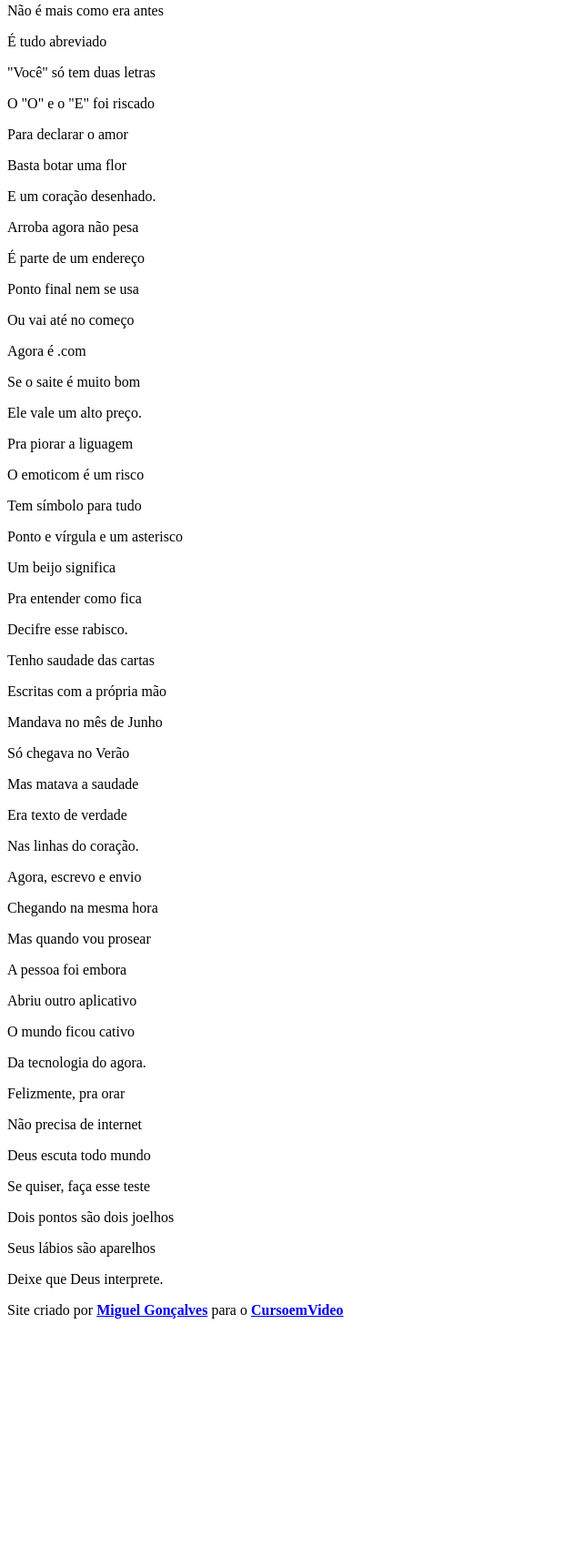
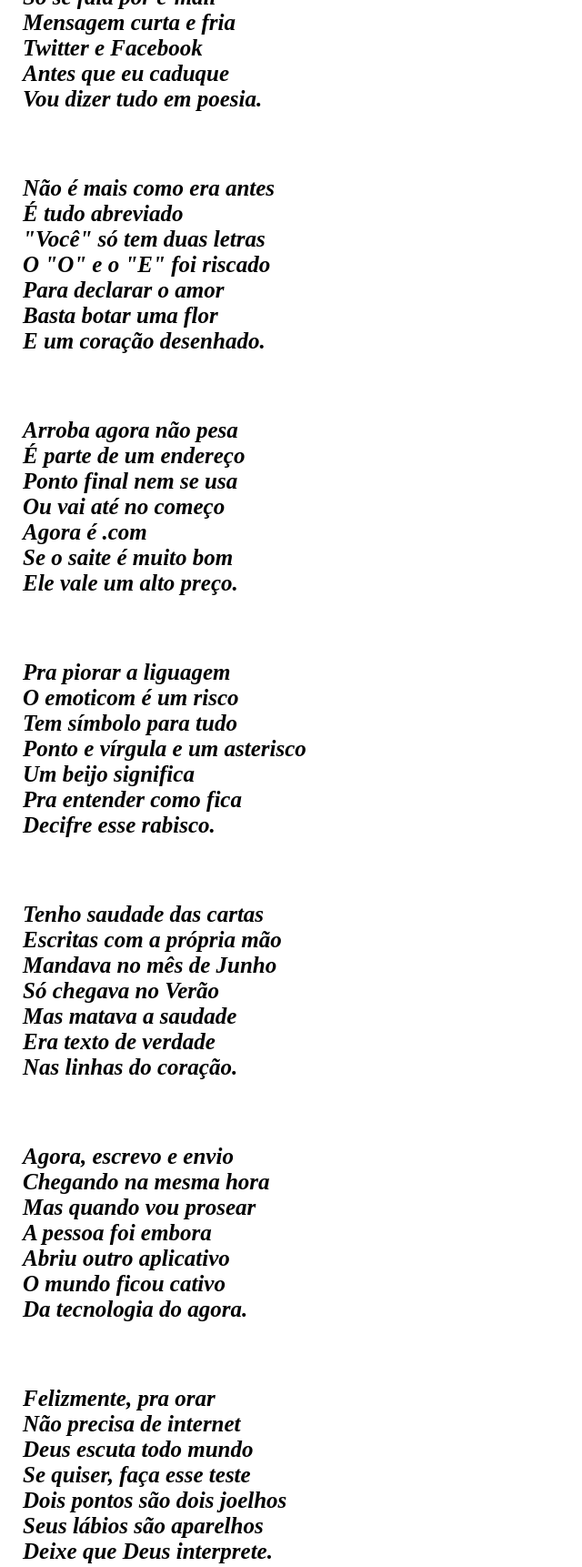
Before and after one commit to miguelPRG/Projeto-Cordel, a plain HTML site: page index.html in a window 1280 px wide. Shown: the part 349-2071 px from the top of the page at 91% size, without its empty margins (0-640 px from the left). Before the commit the page ends 1814 px from the top, so only its background shows below. Drawn offline with Linux system fonts and the light colour scheme.

Commit message:
mais um commit
ma

```diff
--- a/index.html
+++ b/index.html
@@ -3,6 +3,7 @@
 <head>
     <meta charset="UTF-8">
     <meta name="viewport" content="width=device-width, initial-scale=1.0">
+    <link rel="stylesheet" href="style.css">
     <title>Cordel Moderno</title>
 </head>
 <body>
@@ -11,77 +12,90 @@
         <p>Por <strong><cite><a href="https://www.recantodasletras.com.br/poesias/3186743]" rel="external" target="_blank">Milton Duarte</a></cite></strong></p>
     </header>
     <main>
-        <div>
-            <p>Estou ficando cansado</p>
-            <p>Da tal tecnologia</p>
-            <p>Só se fala por e-mail</p>
-            <p>Mensagem curta e fria</p>
-            <p>Twitter e Facebook</p>
-            <p>Antes que eu caduque</p>
-            <p>Vou dizer tudo em poesia.</p>
-        </div>
-        <div>
+        <section>
+            <p>
+                Estou ficando cansado<br>
+                Da tal tecnologia<br>
+                Só se fala por e-mail<br>
+                Mensagem curta e fria<br>
+                Twitter e Facebook<br>
+                Antes que eu caduque<br>
+                Vou dizer tudo em poesia.
+            </p>
+        </section>
+        <section>
             <div>
-            <p>Não é mais como era antes</p>
-            <p>É tudo abreviado</p>
-            <p>"Você" só tem duas letras</p>
-            <p>O "O" e o "E" foi riscado</p>
-            <p>Para declarar o amor</p>
-            <p>Basta botar uma flor</p>
-            <p>E um coração desenhado.</p>
+                <p>
+                    Não é mais como era antes<br>
+                    É tudo abreviado<br>
+                    "Você" só tem duas letras<br>
+                    O "O" e o "E" foi riscado<br>
+                    Para declarar o amor<br>
+                    Basta botar uma flor<br>
+                    E um coração desenhado.
+                </p>
             </div>
-        </div>
-        <div>
-            <p>Arroba agora não pesa</p>
-            <p>É parte de um endereço</p>
-            <p>Ponto final nem se usa</p>
-            <p>Ou vai até no começo</p>
-            <p>Agora é .com</p>
-            <p>Se o saite é muito bom</p>
-            <p>Ele vale um alto preço.</p>
-        </div>
-        <div>
-            <p>Pra piorar a liguagem</p>
-            <p>O emoticom é um risco</p>
-            <p>Tem símbolo para tudo</p>
-            <p>Ponto e vírgula e um asterisco</p>
-            <p>Um beijo significa</p>
-            <p>Pra entender como fica</p>
-            <p>Decifre esse rabisco.</p>
-        </div>
-        <div>
+        </section>
+        <section>
+            <p>
+                Arroba agora não pesa<br>
+                É parte de um endereço<br>
+                Ponto final nem se usa<br>
+                Ou vai até no começo<br>
+                Agora é .com<br>
+                Se o saite é muito bom<br>
+                Ele vale um alto preço.
+            </p>
+        </section>
+        <section>
+            <p>
+                Pra piorar a liguagem<br>
+                O emoticom é um risco<br>
+                Tem símbolo para tudo<br>
+                Ponto e vírgula e um asterisco<br>
+                Um beijo significa<br>
+                Pra entender como fica<br>
+                Decifre esse rabisco.
+            </p>
+        </section>
+        <section>
             <div>
-                <p>Tenho saudade das cartas</p>
-                <p>Escritas com a própria mão</p>
-                <p>Mandava no mês de Junho</p>
-                <p>Só chegava no Verão</p>
-                <p>Mas matava a saudade</p>
-                <p>Era texto de verdade</p>
-                <p>Nas linhas do coração.</p>
+                <p>
+                    Tenho saudade das cartas<br>
+                    Escritas com a própria mão<br>
+                    Mandava no mês de Junho<br>
+                    Só chegava no Verão<br>
+                    Mas matava a saudade<br>
+                    Era texto de verdade<br>
+                    Nas linhas do coração.
+                </p>
             </div>
-        </div>
-        <div>
-            <p>Agora, escrevo e envio</p>
-            <p>Chegando na mesma hora</p>
-            <p>Mas quando vou prosear</p>
-            <p>A pessoa foi embora</p>
-            <p>Abriu outro aplicativo</p>
-            <p>O mundo ficou cativo</p>
-            <p>Da tecnologia do agora.</p>
-        </div>
-        <div>
-            <p>Felizmente, pra orar</p>
-            <p>Não precisa de internet</p>
-            <p>Deus escuta todo mundo</p>
-            <p>Se quiser, faça esse teste</p>
-            <p>Dois pontos são dois joelhos</p>
-            <p>Seus lábios são aparelhos</p>
-            <p>Deixe que Deus interprete.</p>
-        </div>
+        </section>
+        <section>
+            <p>
+                Agora, escrevo e envio<br>
+                Chegando na mesma hora<br>
+                Mas quando vou prosear<br>
+                A pessoa foi embora<br>
+                Abriu outro aplicativo<br>
+                O mundo ficou cativo<br>
+                Da tecnologia do agora.
+            </p>
+        </section>
+        <section>
+            <p>
+                Felizmente, pra orar<br>
+                Não precisa de internet<br>
+                Deus escuta todo mundo<br>
+                Se quiser, faça esse teste<br>
+                Dois pontos são dois joelhos<br>
+                Seus lábios são aparelhos<br>
+                Deixe que Deus interprete.
+            </p>
+        </section>
     </main>
     <footer>
         <p>Site criado por <strong><a href="https://github.com/miguelgoncalves2024" target="_blank" rel="author">Miguel Gonçalves</a></strong> para o <strong><a href="https://www.cursoemvideo.com/" target="_blank" rel="nofollow">CursoemVideo</a></strong></p>
     </footer>
-
 </body>
 </html>
--- a/style.css
+++ b/style.css
@@ -1,12 +1,56 @@
+@charset "UTF-8";
+
 *{
-    padding: 3px;
-    margin: 3px;
+    padding: 0;
+    margin: 0;
 }
 
-body{
-    margin: auto;
+header{
+    text-align: center;
+    background-color: black;
+    color: white;
+    padding-bottom: 45px;
+    font-size: 15px;
+
 }
 
-div{
-    font-size: 32px;
+header h1{
+    padding-top: 50px;
+    font-size: 60px;
 }
+
+header a{
+    color: white;
+    text-decoration: none;
+}
+
+header a:hover{
+    text-decoration: underline;
+}
+
+main{
+    padding: 25px;
+    font-size: 25px;
+    font-style:italic;
+    font-weight: bold;
+}
+main section{
+    margin-top: 70px;
+}
+
+footer{
+    text-align: center;
+    background-color: black;
+    color: white;
+    font-size: 15px;
+    padding-top: 5px;
+}
+
+footer p{
+   padding-bottom:5px ;
+}
+
+footer a{
+    text-decoration: none;
+    color: white;
+}
```
